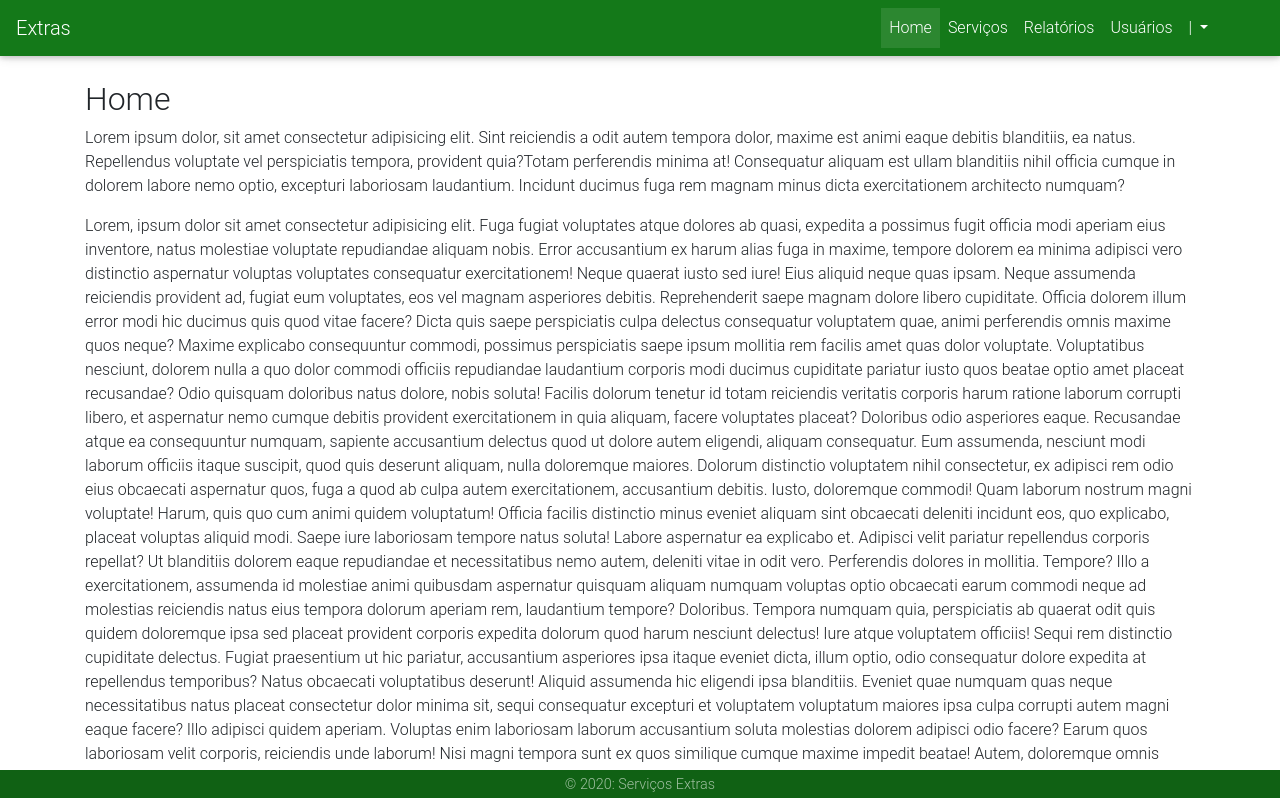
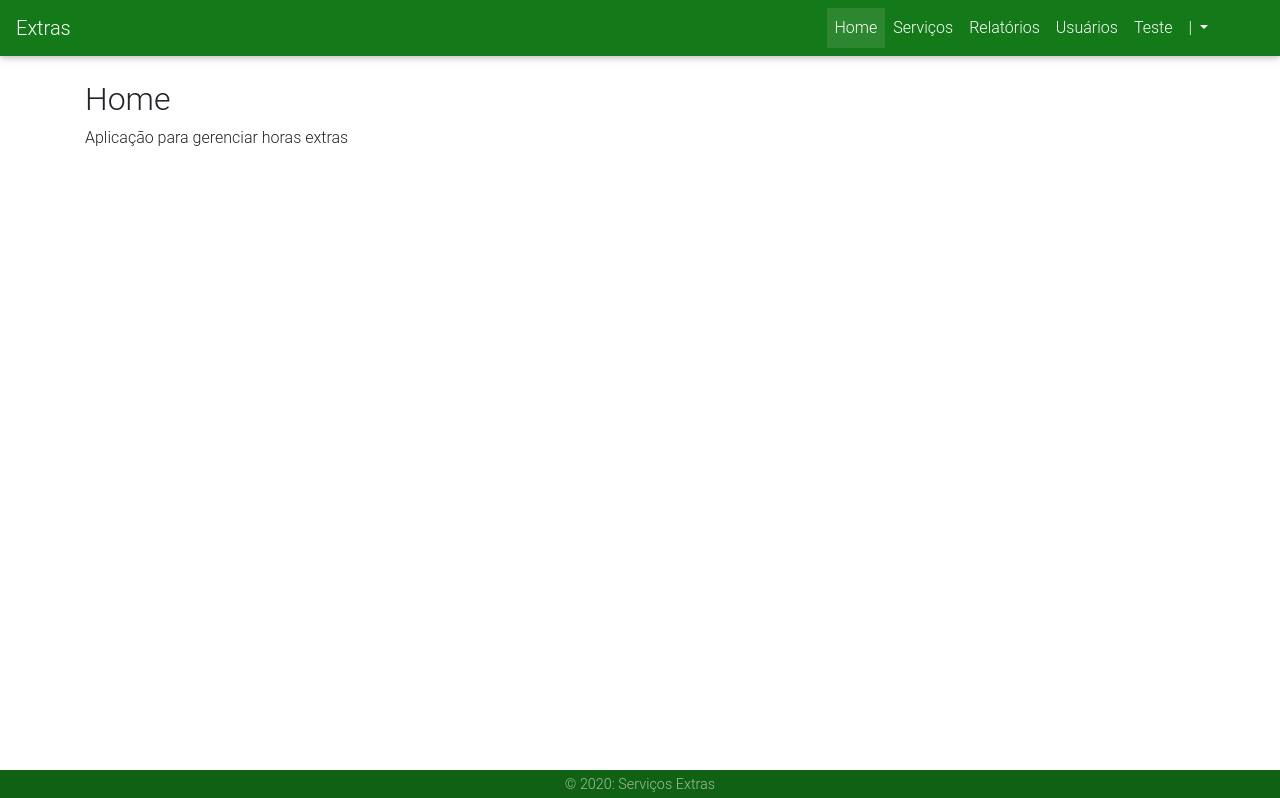
Before and after one commit to csadetec/extras-web, a React (Create React App) app: page / in a window 1280 px wide. Shown: the top 798 px of the page. Built offline with nearby package versions, Linux system fonts and the light colour scheme; no server answers; sample sign-in values are in the browser's storage.

Commit message:
alertas com modals

```diff
--- a/src/App.js
+++ b/src/App.js
@@ -23,6 +23,8 @@ import ReportList from './pages/ReportList'
 import UserList from './pages/UserList'
 import UserForm from './pages/UserForm'
 
+//pages teste
+import Teste from './pages/Teste'
 function App() {
   const token = localStorage.getItem('token_extras')
 
@@ -57,6 +59,7 @@ function App() {
             <Route path='/usuarios/editar/:id' component={UserForm} />
             <Route path='/usuarios/cadastrar' component={UserForm} />
 
+            <Route path='/teste' component={Teste} />
             {/*<Redirect path='*' to='/' />*/}
 
           </Switch>
--- a/src/components/Navbar.js
+++ b/src/components/Navbar.js
@@ -10,6 +10,7 @@ const Navbar = () => {
   const [servicos, setServicos] = useState('nav-item')
   const [relatorios, setRelatorios] = useState('nav-item')
   const [usuarios, setUsuarios] = useState('nav-item')
+  const [teste, setTeste] = useState('nav-item')
   const [logged] = useState(JSON.parse(localStorage.getItem('logged')))
 
   useEffect(() => {
@@ -28,19 +29,21 @@ const Navbar = () => {
     setServicos('nav-item')
     setRelatorios('nav-item')
     setUsuarios('nav-item')
+    setTeste('nav-item')
 
     let pathname = window.location.pathname
     /// console.log(pathname)
-    if (pathname === '/servicos') {
+    if (pathname === '/servicos')
       return setServicos('nav-item active')
-    }
-    if (pathname === '/relatorios') {
+
+    if (pathname === '/relatorios')
       return setRelatorios('nav-item active')
-    }
 
-    if (pathname === '/usuarios') {
+    if (pathname === '/usuarios')
       return setUsuarios('nav-item active')
-    }
+
+    if (pathname === '/teste')
+      return setTeste('nav-item active')
     return setHome('nav-item active')
   }
   return (
@@ -65,6 +68,9 @@ const Navbar = () => {
             <li className={usuarios}>
               <Link className="nav-link" to="/usuarios">Usuários</Link>
             </li>
+            <li className={teste}>
+              <Link className="nav-link" to="/teste">Teste</Link>
+            </li>
 
             <li className="nav-item dropdown">
               <div className="nav-link dropdown-toggle cursor-pointer" id="navbarDropdownMenuLink" data-toggle="dropdown"
--- a/src/pages/Home.js
+++ b/src/pages/Home.js
@@ -9,28 +9,8 @@ function Home() {
     <div className="container">
       <h2>Home</h2>
       <p>
-        Lorem ipsum dolor, sit amet consectetur adipisicing elit. Sint reiciendis a odit autem tempora dolor, maxime est animi eaque debitis blanditiis, ea natus. Repellendus voluptate vel perspiciatis tempora, provident quia?Totam perferendis minima at! Consequatur aliquam est ullam blanditiis nihil officia cumque in dolorem labore nemo optio, excepturi laboriosam laudantium. Incidunt ducimus fuga rem magnam minus dicta exercitationem architecto numquam?
+        Aplicação para gerenciar horas extras
       </p>
-      Lorem, ipsum dolor sit amet consectetur adipisicing elit. Fuga fugiat voluptates atque dolores ab quasi, expedita a possimus fugit officia modi aperiam eius inventore, natus molestiae voluptate repudiandae aliquam nobis.
-      Error accusantium ex harum alias fuga in maxime, tempore dolorem ea minima adipisci vero distinctio aspernatur voluptas voluptates consequatur exercitationem! Neque quaerat iusto sed iure! Eius aliquid neque quas ipsam.
-      Neque assumenda reiciendis provident ad, fugiat eum voluptates, eos vel magnam asperiores debitis. Reprehenderit saepe magnam dolore libero cupiditate. Officia dolorem illum error modi hic ducimus quis quod vitae facere?
-      Dicta quis saepe perspiciatis culpa delectus consequatur voluptatem quae, animi perferendis omnis maxime quos neque? Maxime explicabo consequuntur commodi, possimus perspiciatis saepe ipsum mollitia rem facilis amet quas dolor voluptate.
-      Voluptatibus nesciunt, dolorem nulla a quo dolor commodi officiis repudiandae laudantium corporis modi ducimus cupiditate pariatur iusto quos beatae optio amet placeat recusandae? Odio quisquam doloribus natus dolore, nobis soluta!
-      Facilis dolorum tenetur id totam reiciendis veritatis corporis harum ratione laborum corrupti libero, et aspernatur nemo cumque debitis provident exercitationem in quia aliquam, facere voluptates placeat? Doloribus odio asperiores eaque.
-      Recusandae atque ea consequuntur numquam, sapiente accusantium delectus quod ut dolore autem eligendi, aliquam consequatur. Eum assumenda, nesciunt modi laborum officiis itaque suscipit, quod quis deserunt aliquam, nulla doloremque maiores.
-      Dolorum distinctio voluptatem nihil consectetur, ex adipisci rem odio eius obcaecati aspernatur quos, fuga a quod ab culpa autem exercitationem, accusantium debitis. Iusto, doloremque commodi! Quam laborum nostrum magni voluptate!
-      Harum, quis quo cum animi quidem voluptatum! Officia facilis distinctio minus eveniet aliquam sint obcaecati deleniti incidunt eos, quo explicabo, placeat voluptas aliquid modi. Saepe iure laboriosam tempore natus soluta!
-      Labore aspernatur ea explicabo et. Adipisci velit pariatur repellendus corporis repellat? Ut blanditiis dolorem eaque repudiandae et necessitatibus nemo autem, deleniti vitae in odit vero. Perferendis dolores in mollitia. Tempore?
-      Illo a exercitationem, assumenda id molestiae animi quibusdam aspernatur quisquam aliquam numquam voluptas optio obcaecati earum commodi neque ad molestias reiciendis natus eius tempora dolorum aperiam rem, laudantium tempore? Doloribus.
-      Tempora numquam quia, perspiciatis ab quaerat odit quis quidem doloremque ipsa sed placeat provident corporis expedita dolorum quod harum nesciunt delectus! Iure atque voluptatem officiis! Sequi rem distinctio cupiditate delectus.
-      Fugiat praesentium ut hic pariatur, accusantium asperiores ipsa itaque eveniet dicta, illum optio, odio consequatur dolore expedita at repellendus temporibus? Natus obcaecati voluptatibus deserunt! Aliquid assumenda hic eligendi ipsa blanditiis.
-      Eveniet quae numquam quas neque necessitatibus natus placeat consectetur dolor minima sit, sequi consequatur excepturi et voluptatem voluptatum maiores ipsa culpa corrupti autem magni eaque facere? Illo adipisci quidem aperiam.
-      Voluptas enim laboriosam laborum accusantium soluta molestias dolorem adipisci odio facere? Earum quos laboriosam velit corporis, reiciendis unde laborum! Nisi magni tempora sunt ex quos similique cumque maxime impedit beatae!
-      Autem, doloremque omnis veritatis amet nemo similique? Sit nulla illum atque necessitatibus iusto placeat odio ad totam harum inventore laboriosam exercitationem quia assumenda veniam eos iure, ducimus ratione. Asperiores, omnis?
-      Distinctio placeat quidem vero dolorem assumenda pariatur, vitae quia excepturi suscipit explicabo. Vitae architecto sint iusto eaque delectus recusandae, dignissimos accusamus explicabo! Repudiandae, quas. Veniam dolor ipsam perspiciatis quo minus.
-      Amet quibusdam expedita fuga quam nisi hic quos nobis quod at cupiditate vel numquam, beatae, maxime voluptates! Dolore doloremque, nemo natus commodi totam alias. Sequi blanditiis animi magnam tempora in?
-      Pariatur odio aliquid inventore, mollitia odit dolorum cupiditate rem soluta amet quas minus voluptatibus eligendi autem recusandae accusantium expedita perferendis. Suscipit labore ipsam qui, ullam et quos veritatis numquam nostrum?
-      Sint, quaerat natus delectus iste consequuntur corrupti ullam veniam omnis voluptatibus quasi? Repellendus veritatis quis corporis animi sint amet eos quaerat laborum? Vero nisi voluptatibus explicabo repellendus, ipsam blanditiis amet.
 
     </div>
 
--- a/src/pages/Login.js
+++ b/src/pages/Login.js
@@ -5,8 +5,8 @@ import Alert from '../components/Alert'
 
 function Login() {
   const [loggin, setLoggin] = useState({
-    'email':'',
-    'password':''
+    'email':'teste@gmail.com',
+    'password':'teste'
   })
   const [alert, setAlert] = useState({
     'message':'',
@@ -40,7 +40,7 @@ function Login() {
       if (!e.response) {
         return setAlert({msg:'Erro no Servidor!', color:'warning'})
       }
-
+      /*
       let { field } = e.response.data[0]
       console.log(field)
 
@@ -48,7 +48,7 @@ function Login() {
         return setAlert({msg:'E-mail não cadastrado!', color:'warning'})
       }
       setAlert({msg:'Senha Errada!', color:'warning'})
-
+      /** */
     }
 
 
@@ -78,7 +78,7 @@ function Login() {
                     {loggin.email &&
                       <label htmlFor="email" >E-mail</label>
                     }
-                    {console.log(loggin.email.length)}
+
 
                 </div>
                 <div className="md-form">
--- a/src/pages/Service.css
+++ b/src/pages/Service.css
@@ -5,7 +5,7 @@
 	border: 1px solid #6c757d4d;
 
 }
-
+/*
 .input-employee-time{
 	background: #fff;
 	padding: 4px;
@@ -13,6 +13,7 @@
 	border: 1px solid #6c757d4d;
 
 }
+/**/
 .fixed-header{
 	position: fixed;
 
--- /dev/null
+++ b/src/pages/Teste.js
@@ -0,0 +1,43 @@
+import React from 'react'
+
+function AlertModal() {
+  return (
+    <>
+      <button type="button" className="btn btn-primary" data-toggle="modal" data-target="#centralModalSuccess">
+        Launch  modal
+      </button>
+      <div className="modal fade" id="centralModalSuccess" tabIndex="-1" role="dialog" aria-labelledby="myModalLabel"
+        aria-hidden="true">
+        <div className="modal-dialog modal-notify modal-success" role="document">
+          <div className="modal-content">
+            <div className="modal-header">
+              <p className="heading lead">Modal Success</p>
+
+              <button type="button" className="close" data-dismiss="modal" aria-label="Close">
+                <span aria-hidden="true" className="white-text">&times;</span>
+              </button>
+            </div>
+
+            <div className="modal-body">
+              <div className="text-center">
+                <i className="fas fa-check fa-4x mb-3 animated rotateIn"></i>
+                <p>Lorem ipsum dolor sit amet, consectetur adipisicing elit. Impedit iusto nulla aperiam blanditiis
+                ad consequatur in dolores culpa, dignissimos, eius non possimus fugiat. Esse ratione fuga, enim,
+             ab officiis totam.</p>
+              </div>
+            </div>
+
+            <div className="modal-footer justify-content-center">
+              <button className="btn btn-success">Get it now <i className="far fa-gem ml-1 text-white"></i></button>
+              <button className="btn btn-outline-success waves-effect" data-dismiss="modal">No, thanks</button>
+            </div>
+          </div>
+        </div>
+      </div>
+    </>
+
+  )
+
+}
+
+export default AlertModal
```
Also changed, not shown: src/components/AlertModal.js (+32 -11 lines), src/pages/ServiceForm.js (+21 -13 lines), src/pages/UserForm.js (+15 -8 lines), 1 other file (tests, documents, lock files or other folders).
